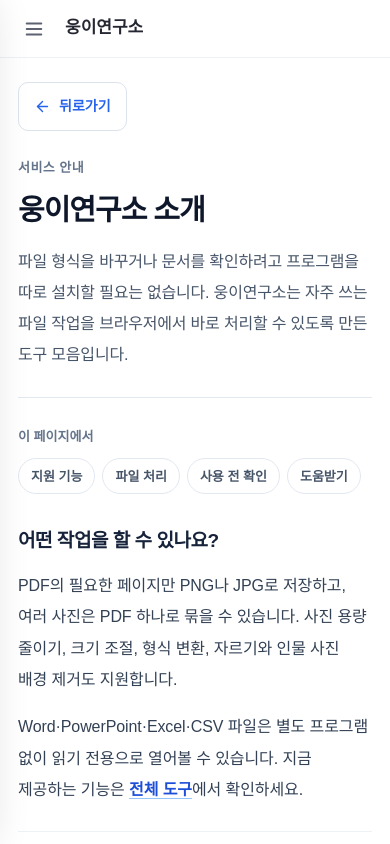
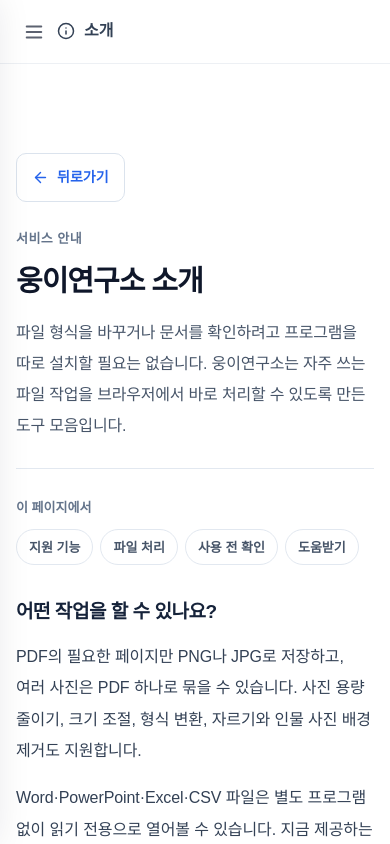
Before and after one commit to ungveloper/ung-lab-web, a Next.js app: page /about in a window 390 px wide. Built offline with nearby package versions, Linux system fonts and the light colour scheme; no server answers.

Commit message:
변경: 공통 헤더와 콘텐츠 너비 Tailwind 기반 통일

```diff
--- a/app/(workspace)/contact/page.tsx
+++ b/app/(workspace)/contact/page.tsx
@@ -16,7 +16,7 @@ const sectionHeading = "text-[21px] font-bold leading-[1.5] tracking-tight text-
 export default function Page() {
   const isConnected = Boolean(process.env.NOTION_API_TOKEN && process.env.NOTION_DATA_SOURCE_ID);
   return (
-    <AppContentContainer as="main" className="!mx-auto !w-full !max-w-[780px] !px-5 !pb-28 !pt-9 md:!px-8">
+    <AppContentContainer as="main" className="!mx-auto !px-0 !pb-28 !pt-9 md:!pt-11">
       <SiteInfoBackButton />
       <article className="site-info-article min-w-0 text-slate-700">
         <header className="site-info-hero mb-8 border-b border-slate-200 pb-8">
--- a/app/site-info.css
+++ b/app/site-info.css
@@ -1,9 +1,6 @@
 /* Editorial layout for About, Contact, Privacy and Terms. Other tool pages are unaffected. */
 .app-content-container.content-page.site-info-page{
-  width:calc(100% - 64px);
-  max-width:780px;
-  min-width:0;
-  margin:0 auto;
+  /* max-width and horizontal margins now come from AppContentContainer Tailwind utilities. */
   padding:42px 0 116px;
   font-size:16px;
   line-height:1.95;
@@ -33,7 +30,7 @@
 .site-info-page .site-info-primary-link:hover{background:#1d4ed8;border-color:#1d4ed8}
 .site-info-page :is(a,button):focus-visible{outline:3px solid #93c5fd;outline-offset:3px}
 @media(max-width:720px){
-  .app-content-container.content-page.site-info-page{width:calc(100% - 36px);padding:24px 0 78px;font-size:16px;line-height:1.93}
+  .app-content-container.content-page.site-info-page{padding:24px 0 78px;font-size:16px;line-height:1.93}
   .site-info-page .site-info-back{margin-bottom:27px}
   .site-info-page .site-info-hero{margin-bottom:26px;padding-bottom:27px}
   .site-info-page .site-info-lead{font-size:16px;line-height:1.95;margin-top:15px}
@@ -43,7 +40,7 @@
   .site-info-page .site-info-section h2{margin-bottom:14px}
   .site-info-page .site-info-section p{line-height:1.96}
 }
-@media(max-width:359px){.app-content-container.content-page.site-info-page{width:calc(100% - 28px)}.site-info-page .site-info-toc a{padding:6px 10px}}
+@media(max-width:359px){.site-info-page .site-info-toc a{padding:6px 10px}}
 
 /* UNGLAB_CONTACT_WORKSPACE_SCROLL_V1
    Contact is rendered inside the chat-oriented workspace body.
--- a/components/app-content-container.tsx
+++ b/components/app-content-container.tsx
@@ -2,6 +2,9 @@ import type {ReactNode} from "react";
 
 type Props={children:ReactNode;className?:string;as?:"main"|"div"};
 
+/** A single 1040px Tailwind frame for public pages, directories and guides.
+ * Inner chat frames retain their existing independent sizing. */
 export function AppContentContainer({children,className="",as:Element="div"}:Props){
-  return <Element className={`app-content-container${className?` ${className}`:""}`}>{children}</Element>;
+  const pageFrame=Element==="main" || className.split(/\s+/).includes("chat-browse-content");
+  return <Element className={`app-content-container${pageFrame?" mx-auto! min-w-0! w-[calc(100%-48px)]! max-w-[1040px]! max-[720px]:w-[calc(100%-32px)]!":""}${className?` ${className}`:""}`}>{children}</Element>;
 }
--- a/components/app-sidebar.tsx
+++ b/components/app-sidebar.tsx
@@ -38,9 +38,9 @@ export function AppSidebar({ mode, catalog = tools, activeToolSlug, mobileOpen,
   });
   return <>
     {mobileOpen && <button type="button" aria-label="사이드바 닫기" className="chat-sidebar-shade" onClick={close}/>}
-    <aside className={`chat-sidebar${mobileOpen ? " is-open" : ""}`} aria-label="도구 탐색 사이드바">
-      <div className="chat-sidebar-top">
-        <Link href="/" className="chat-brand" onClick={() => { close(); onNewChat?.(); }}><strong><Image src="/images/brand/logo.png" alt="웅이연구소" width={720} height={166} className="brand-wordmark" priority/></strong></Link>
+    <aside className={`chat-sidebar pt-0!${mobileOpen ? " is-open" : ""}`} aria-label="도구 탐색 사이드바">
+      <div className="chat-sidebar-top h-16! min-h-16! shrink-0! px-2! py-0!">
+        <Link href="/" className="chat-brand" onClick={() => { close(); onNewChat?.(); }}><strong><Image src="/images/brand/logo.png" alt="웅이연구소" width={720} height={166} className="brand-wordmark h-auto! w-[150px]! max-w-full! sm:w-[164px]!" priority/></strong></Link>
         <button type="button" aria-label={collapsed ? "사이드바 펼치기" : "사이드바 접기"} className="chat-sidebar-collapse" onClick={() => setCollapsed(!collapsed)}>{collapsed ? <PanelLeftOpen size={18}/> : <PanelLeftClose size={18}/>}</button>
         <button type="button" aria-label="사이드바 닫기" className="chat-mobile-close" onClick={close}><X size={19}/></button>
       </div>
--- a/components/tool-page-shell.tsx
+++ b/components/tool-page-shell.tsx
@@ -26,7 +26,7 @@ export function ToolPageShell({ slug, title, catalog, children }: Props) {
   return <div className={`tool-app-shell${collapsed ? " chat-home--compact" : ""}`} onClickCapture={captureToolNavigation}>
     <AppSidebar mode="tool" catalog={catalog} activeToolSlug={slug} mobileOpen={mobileOpen} setMobileOpen={setMobileOpen} collapsed={collapsed} setCollapsed={setCollapsed}/>
     <div className="chat-main tool-app-main">
-      <header className="chat-topbar tool-app-topbar">
+      <header className="chat-topbar tool-app-topbar h-16! min-h-16!">
         <button type="button" className="chat-menu-button" aria-label="메뉴 열기" onClick={() => setMobileOpen(true)}><Menu size={22}/></button>
         <button type="button" className="tool-app-back" onClick={goBack}><ArrowLeft size={18}/><span>이전 화면으로</span></button>
         <span className="tool-app-top-title" title={title}>{title}</span>
--- a/components/workspace-shell.tsx
+++ b/components/workspace-shell.tsx
@@ -2,14 +2,20 @@
 
 import {useCallback, useEffect, useState, type ReactNode} from "react";
 import Link from "next/link";
-import {useRouter, useSelectedLayoutSegment} from "next/navigation";
-import {BookOpen, LayoutGrid, Menu} from "lucide-react";
+import {usePathname, useRouter, useSelectedLayoutSegment} from "next/navigation";
+import {BookOpen, FileText, Info, LayoutGrid, Mail, Menu, MessageCirclePlus, ShieldCheck} from "lucide-react";
 import {AppSidebar} from "@/components/app-sidebar";
 import {tools, type Tool} from "@/lib/tools";
 
 /** Persistent navigation frame: only the route children change. */
 export function WorkspaceShell({children}:{children:ReactNode}){
   const segment=useSelectedLayoutSegment();
+  const pathname=usePathname();
+  const informationPage=pathname==="/about"?{label:"소개",icon:Info}:
+    pathname==="/contact"?{label:"문의하기",icon:Mail}:
+    pathname==="/privacy"?{label:"개인정보 처리방침",icon:ShieldCheck}:
+    pathname==="/terms"?{label:"이용약관",icon:FileText}:null;
+  const HeadingIcon=informationPage?.icon??MessageCirclePlus;
   const router=useRouter();
   const [mobileOpen,setMobileOpen]=useState(false);
   const [collapsed,setCollapsed]=useState(false);
@@ -36,9 +42,11 @@ export function WorkspaceShell({children}:{children:ReactNode}){
     <AppSidebar mode={mode} catalog={catalog} mobileOpen={mobileOpen} setMobileOpen={setMobileOpen}
       collapsed={collapsed} setCollapsed={setCollapsed} onNewChat={newChat}/>
     <div className="chat-main workspace-main">
-      <header className="chat-topbar workspace-topbar">
+      <header className="chat-topbar workspace-topbar h-16! min-h-16!">
         <button type="button" className="chat-menu-button" aria-label="메뉴 열기" onClick={()=>setMobileOpen(true)}><Menu size={22}/></button>
-        {mode==="chat"?<Link href="/" className="chat-top-title">웅이연구소 <span>도구 찾기</span></Link>:
+        {mode==="chat"?<Link href={informationPage?pathname:"/"} className="guide-top-title">
+            <HeadingIcon size={18} aria-hidden="true"/> {informationPage?.label??"새 대화"}
+          </Link>:
           <Link href={mode==="browse"?"/tools":"/guides"} className="guide-top-title">
             {mode==="browse"?<LayoutGrid size={18}/>:<BookOpen size={18}/>} {mode==="browse"?"모든 기능 보기":"사용 가이드"}
           </Link>}
```
Also changed, not shown: 3 other files (tests, documents, lock files or other folders).
